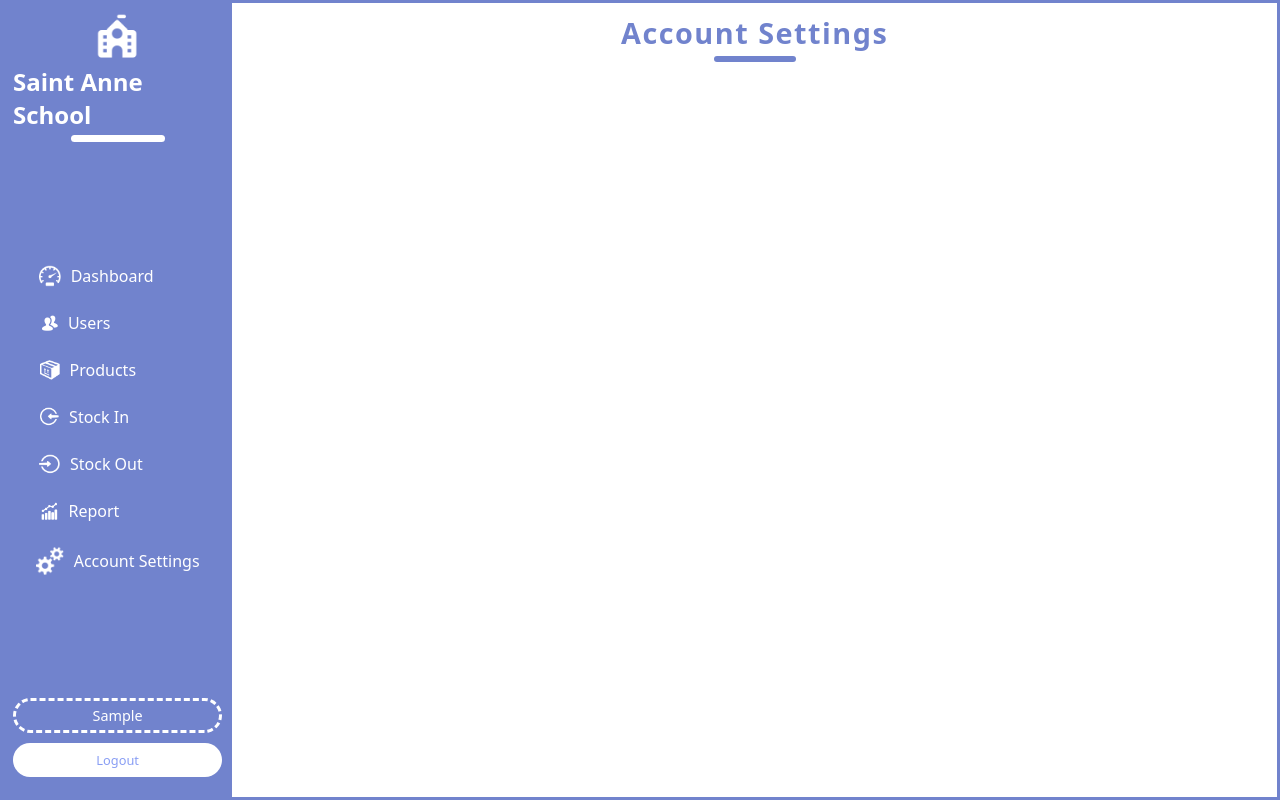
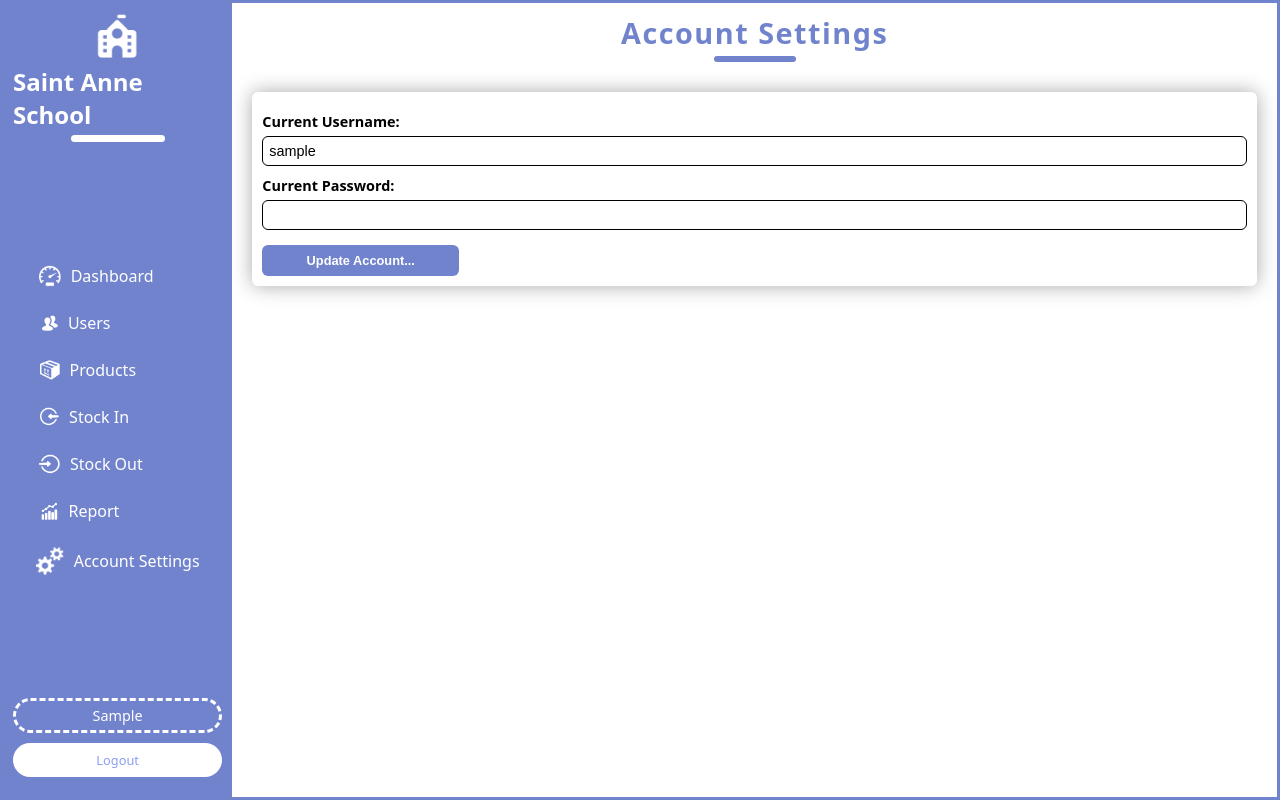
Before and after one commit to Nsoro-Allan/Saint_Anne_School_System, a PHP site: page /account_settings.php in a window 1280 px wide. Run offline with PHP 8.4, Linux system fonts and the light colour scheme; the visitor is signed in with stand-in values (Sample User, id 1).

Commit message:
changes made...

```diff
--- a/account_settings.php
+++ b/account_settings.php
@@ -1,6 +1,37 @@
 <?php
 include("connection.php");
 include("sessions.php");
+
+$uname=$_SESSION['school_user'];
+
+// Select Data
+$select=$con->query("SELECT * FROM `users` WHERE `username`='$uname'");
+$row=mysqli_fetch_assoc($select);
+
+if(isset($_POST['update_account'])){
+    $username=mysqli_real_escape_string($con,$_POST['username']);
+    $password=mysqli_real_escape_string($con,$_POST['password']);
+    $update=$con->query("UPDATE `users` SET `username`='$username', `password`='$password' WHERE `username`='$uname'");
+
+    if($update){
+        $_SESSION['school_user']=$username;
+        echo
+        "
+            <script>
+                alert('You Have Updated your Account Successfully...');
+            </script>
+        ";
+    }
+    else{
+        echo
+        "
+            <script>
+                alert('Failed to update account...');
+            </script>
+        ";
+    }
+}
+
 ?>
 
 <!DOCTYPE html>
@@ -26,6 +57,13 @@ include("sessions.php");
             </div>
 
             <div class="right-content">
+                <form action="" method="post">
+                    <label>Current Username:</label>
+                    <input type="text" name="username" value="<?php echo $row['username'];?>">
+                    <label>Current Password:</label>
+                    <input type="text" name="password" value="<?php echo $row['password'];?>">
+                    <button type="submit" name="update_account">Update Account...</button>
+                </form>
             </div>
 
         </div>
```
